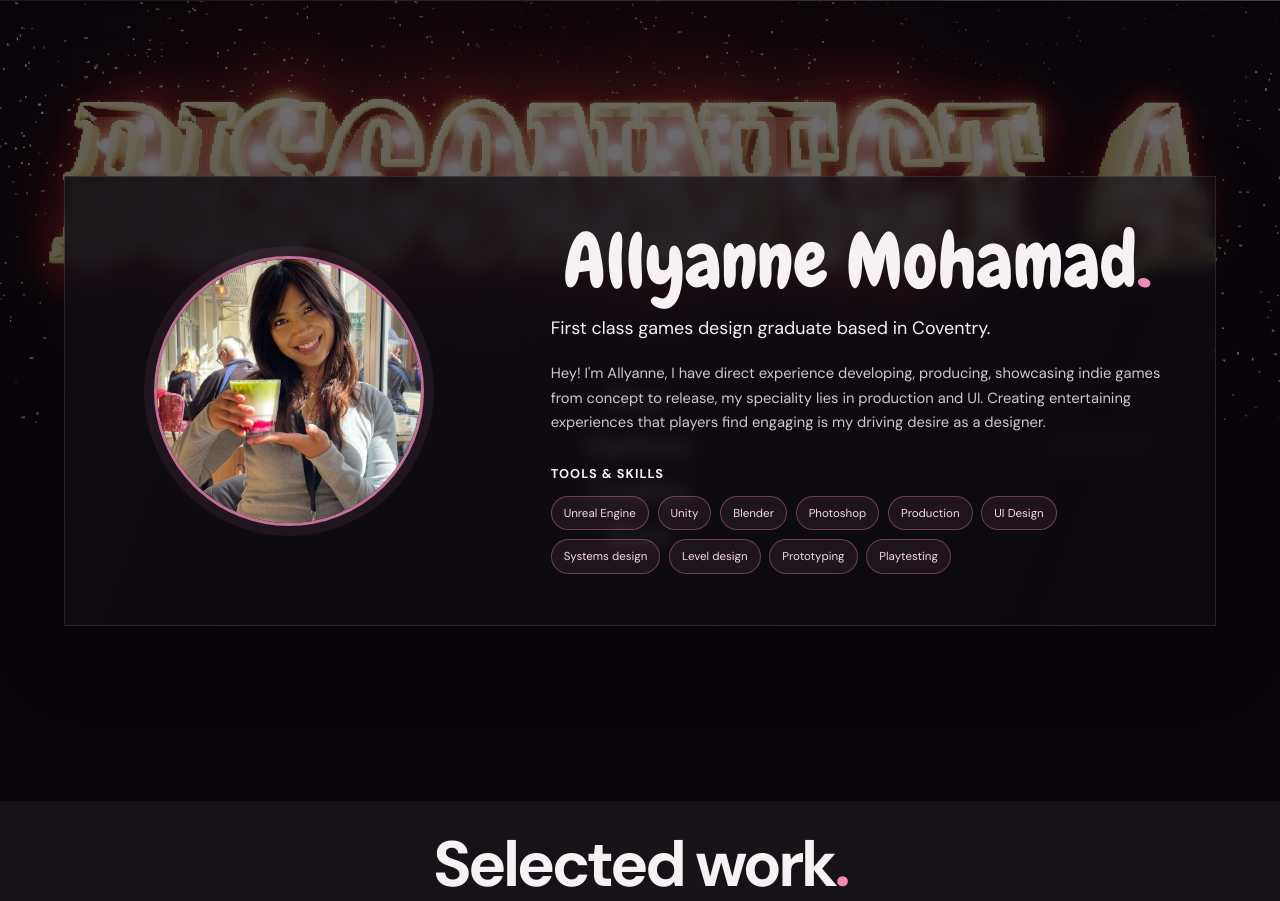
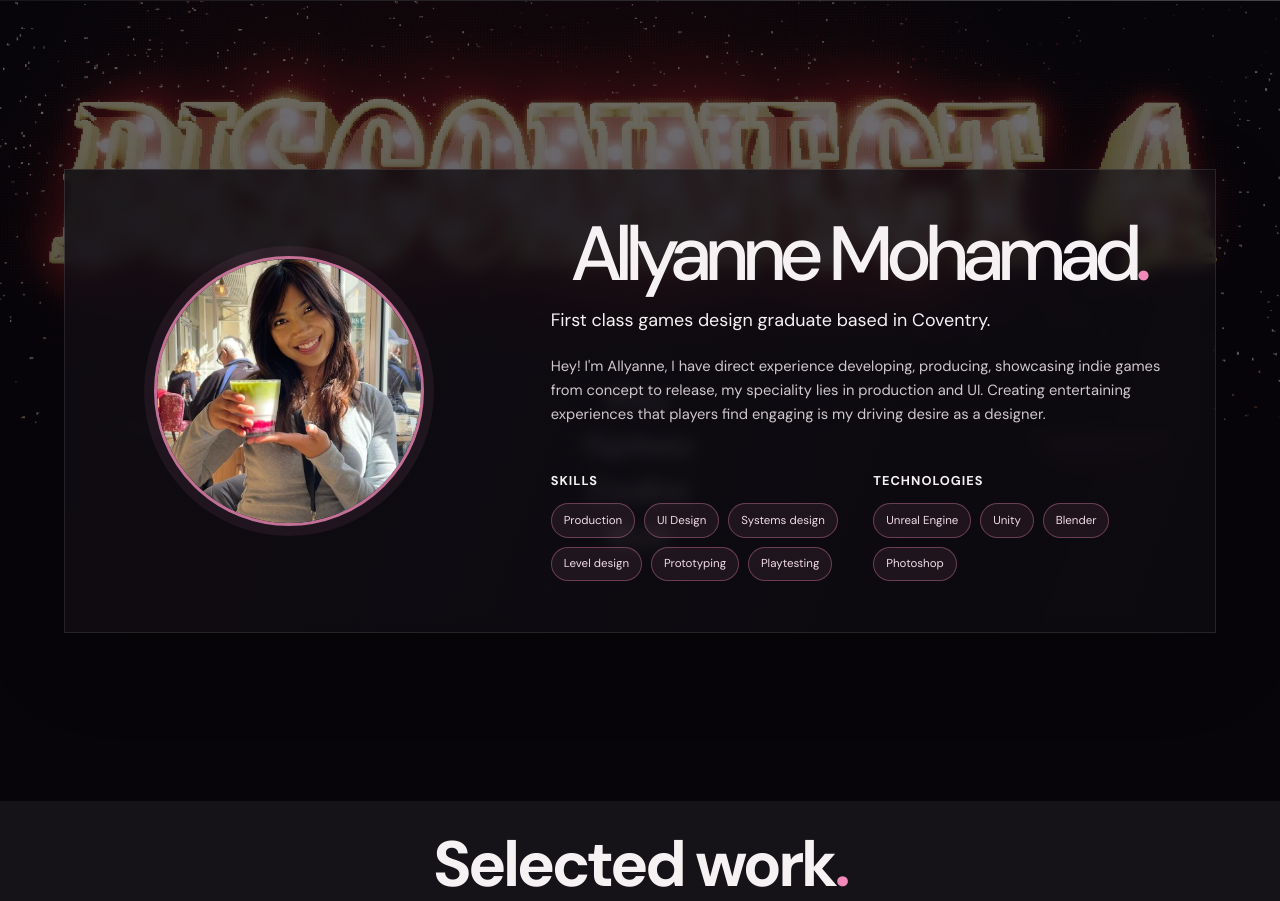
Before and after one commit to luvsomsg/luvsomsg, a plain HTML site: page index.html in a window 1280 px wide. Shown: the part 799-1700 px from the top of the page. Drawn offline with Linux system fonts and the light colour scheme; grey boxes are pictures that could not be loaded.

Commit message:
Added documentation and approved tweaks from yesterday

```diff
--- a/css/core.css
+++ b/css/core.css
@@ -11,16 +11,8 @@
   --content-width: 1200px;
   --gutter: clamp(1.25rem, 5vw, 4.5rem);
   --font-body: "DM Sans", system-ui, sans-serif;
-  --font-display: "Chewy", cursive;
+  --font-display: "DM Sans", system-ui, sans-serif;
   --ease: cubic-bezier(0.2, 0.75, 0.25, 1);
-}
-
-@font-face {
-  font-family: "Chewy";
-  src: url("../fonts/Chewy-Regular.woff2") format("woff2");
-  font-weight: 400;
-  font-style: normal;
-  font-display: swap;
 }
 
 * {
@@ -111,6 +103,7 @@ a {
   text-align: center;
   margin: 0;
   font: 500 clamp(4.2rem, 10vw, 8.5rem)/0.88 var(--font-display);
+  letter-spacing: -0.1em;
 }
 
 .signature span,
--- a/css/index.css
+++ b/css/index.css
@@ -204,27 +204,48 @@
   color: var(--ink) !important;
   font-size: 1.12rem !important;
 }
-.skills-block {
+
+.keyword-container {
+  display: flex;
+  gap: 2rem;
+}
+
+.skills-block,
+.technologies-block {
+  flex: 1;
+}
+
+.skills-block,
+.technologies-block {
   margin-top: 1.8rem;
 }
-.skills-block h3 {
+.skills-block h3,
+.technologies-block h3 {
   margin: 0 0 0.75rem;
   font-size: 0.8rem;
   letter-spacing: 0.08em;
   text-transform: uppercase;
 }
-.skill-list {
+.skill-list,
+.technologies-list {
   display: flex;
   flex-wrap: wrap;
   gap: 0.55rem;
 }
-.skill-tag {
+.skill-tag,
+.technologies-tag {
   padding: 0.42rem 0.75rem;
   border: 1px solid rgba(241, 138, 184, 0.36);
   border-radius: 2rem;
   background: rgba(241, 138, 184, 0.08);
   color: #f2dce7;
   font-size: 0.72rem;
+}
+
+@media (max-width: 768px) {
+  .keyword-container {
+    flex-direction: column;
+  }
 }
 
 .section-heading {
@@ -305,6 +326,19 @@
   color: #e0d9df;
   font-size: 0.95rem;
 }
+
+.game-description a {
+  color: var(--pink-bright);
+  text-decoration: underline;
+  text-decoration-color: var(--pink);
+  text-underline-offset: 4px;
+  transition: color 0.2s ease;
+}
+
+.game-description a:hover {
+  color: white;
+}
+
 .game-meta {
   display: grid;
   grid-template-columns: repeat(3, minmax(0, 1fr));
--- a/index.html
+++ b/index.html
@@ -57,11 +57,21 @@
         <div class="about__copy">
           <h2 class="signature signature--section" id="about-title">Allyanne Mohamad<span>.</span></h2>
           <p class="lead">First class games design graduate based in Coventry.</p>
-          <p>Hey! I'm Allyanne, I have direct experience developing, producing, showcasing indie games from concept to release, my speciality lies in production and UI. Creating entertaining experiences that players find engaging is my driving desire as a designer.</p>
-          <div class="skills-block">
-            <h3>Tools &amp; skills</h3>
-            <div class="skill-list" id="about-skills" aria-label="Skills"></div>
+          <p>Hey! I'm Allyanne, I have direct experience developing, producing, showcasing indie games from concept to
+            release, my speciality lies in production and UI. Creating entertaining experiences that players find
+            engaging is my driving desire as a designer.</p>
+          <div class="keyword-container">
+            <div class="skills-block">
+              <h3>Skills</h3>
+              <div class="skill-list" id="about-skills" aria-label="Skills"></div>
+            </div>
+
+            <div class="technologies-block">
+              <h3>Technologies</h3>
+              <div class="technologies-list" id="about-technologies" aria-label="Technologies"></div>
+            </div>
           </div>
+
         </div>
       </div>
     </section>
--- a/js/index.js
+++ b/js/index.js
@@ -1,6 +1,10 @@
 const skills = [
-  "Unreal Engine", "Unity", "Blender", "Photoshop", "Production", "UI Design", "Systems design", "Level design",
+  "Production", "UI Design", "Systems design", "Level design",
   "Prototyping", "Playtesting"
+];
+
+const technologies = [
+  "Unreal Engine", "Unity", "Blender", "Photoshop"
 ];
 
 const games = [
@@ -23,7 +27,7 @@ const games = [
     title: "Disconnect 4",
     role: "Group project · 2026",
     background: "games/Disconnect 4/images/gameplay_screenshot.png",
-    description: "A twisted version of the classic Connect 4, play against the Jester's distorted rules... Beginning as my university final major project, I successfully recieved a grant enabling me to develop the project into a digital game. Altering an existing game exposed me to the huge amount of playtesting, balancing and sytem complexity involved in a well-designed game. Working with only a single programmer (Thomas Jebson) compared to a team has given me a much more closer insight on how to communicate design ideas effectively across disciplines.",
+    description: "A twisted version of the classic Connect 4, play against the Jester's distorted rules... </br></br>Beginning as my university final major project, I successfully recieved a grant enabling me to develop the project into a digital game. Altering an existing game exposed me to the huge amount of playtesting, balancing and sytem complexity involved in a well-designed game. Working with only a single programmer <a href='https://pycraftdeveloper.github.io/PycraftDeveloper/' target='_blank' rel='noreferrer'>(Thomas Jebson)</a> compared to a team has given me a much more closer insight on how to communicate design ideas effectively across disciplines.",
     technologies: "Unity 6, C#, Blender 3D, Miro, GitHub, Affinity",
     skills: "Project Manager, Lead Designer, Assistant Programmer",
     detailUrl: "",
@@ -69,6 +73,7 @@ const games = [
 ];
 
 const skillContainer = document.querySelector("#about-skills");
+const techContainer = document.querySelector("#about-technologies");
 const gameContainer = document.querySelector("#game-sections");
 
 skills.forEach((skill) => {
@@ -76,6 +81,13 @@ skills.forEach((skill) => {
   tag.className = "skill-tag";
   tag.textContent = skill;
   skillContainer.append(tag);
+});
+
+technologies.forEach((tech) => {
+  const tag = document.createElement("span");
+  tag.className = "technologies-tag";
+  tag.textContent = tech;
+  techContainer.append(tag);
 });
 
 games.forEach((game, index) => {
```
Also changed, not shown: cheat sheet.txt (added).
